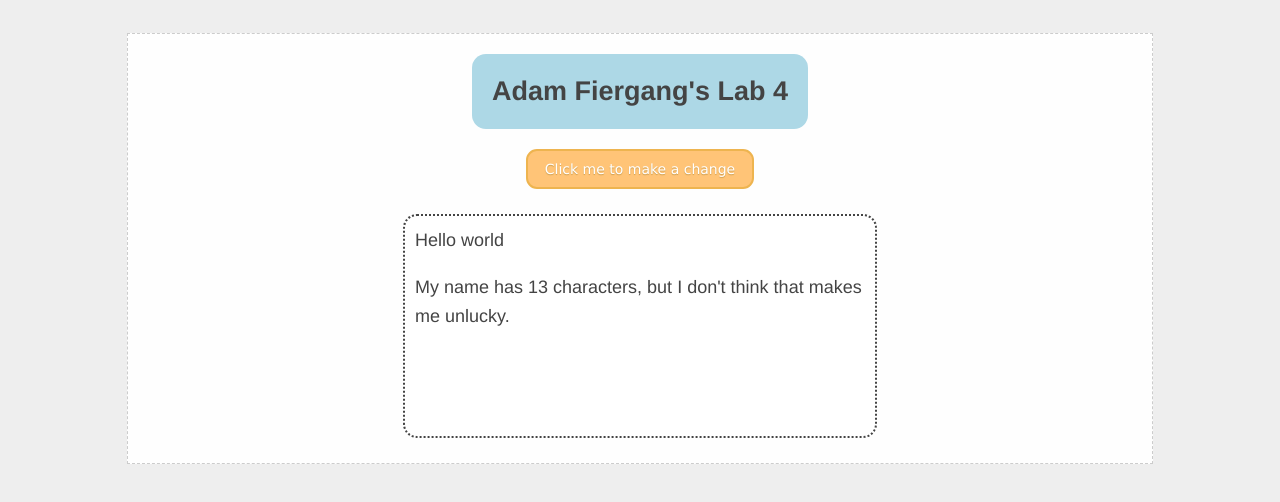
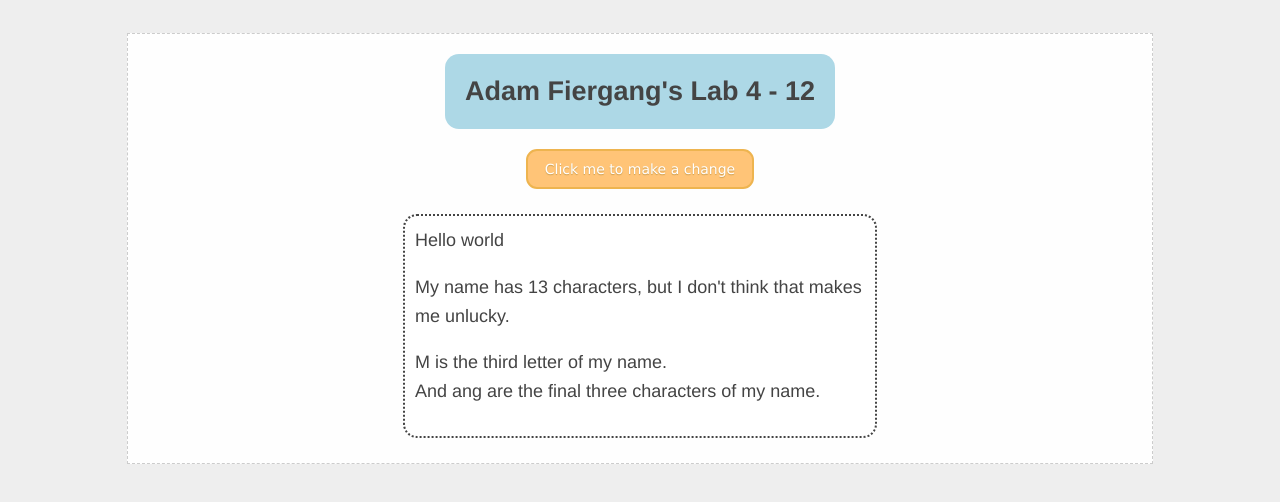
Before and after one commit to AdamFiergang377/AdamFiergang377.github.io, a plain HTML site: page lab_4/index.html in a window 1280 px wide. Both pictures are taken after a click on the button "Click me to make a change". Drawn offline with Linux system fonts and the light colour scheme.

Commit message:
part 2 completion

```diff
--- a/lab_4/index.html
+++ b/lab_4/index.html
@@ -29,7 +29,10 @@
         const myName = "Adam Fiergang";
         const nameLength = myName.length;
         const thirdUpper = myName.charAt(3).toUpperCase();
-        const lastThree = myName.slice(3);
+        const lastThree = myName.slice(-3);
+        const firstName = myName.substring(0, 4);
+        const lastName = myName.slice(-8);
+        const totalChars = firstName.length + lastName.length;
 
         const content = document.querySelector(".content");
         content.innerHTML = "Hello world";
@@ -40,7 +43,13 @@
         content.appendChild(par);
 
         const par2 = document.createElement("p");
-        par.className = "secondParagraph";
+        par2.className = "secondParagraph";
+        par2.innerText = `${thirdUpper} is the third letter of my name.\n` +
+          `And ${lastThree} are the final three characters of my name.`;
+        content.appendChild(par2);
+
+        const content2 = document.querySelector(".header");
+        content2.innerHTML = "Adam Fiergang's Lab 4 - 12";
       }
     </script>
   </body>
```
